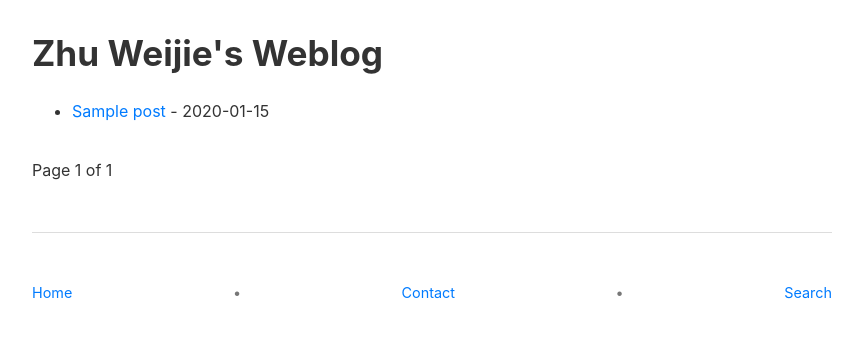
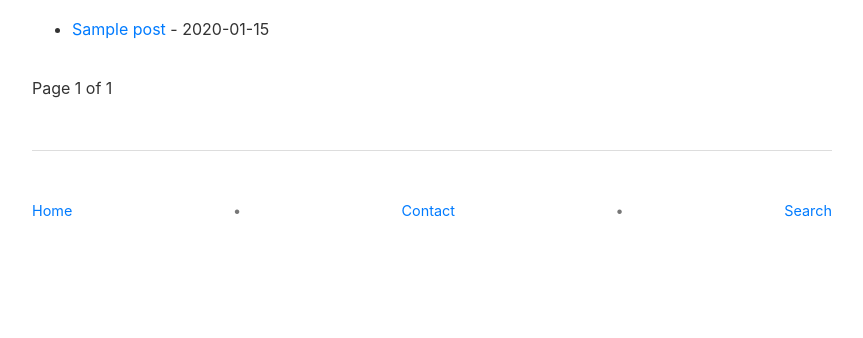
Before and after one commit to zhu-weijie/my-static-blog, a Python web app: template templates/index.html in a window 1280 px wide. Shown: the part 213-551 px from the top of the page, without its empty margins (208-1071 px from the left). Run offline with Jinja, Linux system fonts and the light colour scheme; the template is opened without the code that fills it: most values are stand-ins (such as "Sample title", 1, 10 or a date in 2020).

Commit message:
Update index.html and list.html

```diff
--- a/templates/index.html
+++ b/templates/index.html
@@ -1,19 +1,16 @@
 {% extends "base.html" %}
 
 {% block content %}
-    <h1>Zhu Weijie's Weblog</h1>
-    <ul>
-        <!-- Now we loop through page.posts -->
+    <ul class="post-list">
         {% for post in page.posts %}
         <li>
             <a href="{{ post.permalink }}">{{ post.title }}</a>
-            - {{ post.date.strftime('%Y-%m-%d') }}
+            <span class="post-date">- {{ post.date.strftime('%Y-%m-%d') }}</span>
         </li>
         {% endfor %}
     </ul>
 
-    <!-- Pagination Navigation -->
-    <nav>
+    <nav class="pagination">
         {% if page.has_prev %}
             {% if page.prev_page_num == 1 %}
                 <a href="/">&laquo; Previous</a>
@@ -22,7 +19,7 @@
             {% endif %}
         {% endif %}
 
-        <span>Page {{ page.page_num }} of {{ page.total_pages }}</span>
+        <span class="page-number">Page {{ page.page_num }} of {{ page.total_pages }}</span>
 
         {% if page.has_next %}
             <a href="/page/{{ page.next_page_num }}/">Next &raquo;</a>
--- a/templates/list.html
+++ b/templates/list.html
@@ -4,11 +4,11 @@
 
 {% block content %}
     <h1>{{ title }}</h1>
-    <ul>
+    <ul class="post-list">
         {% for post in posts %}
         <li>
             <a href="{{ post.permalink }}">{{ post.title }}</a>
-            - {{ post.date.strftime('%Y-%m-%d') }}
+            <span class="post-date">- {{ post.date.strftime('%Y-%m-%d') }}</span>
         </li>
         {% endfor %}
     </ul>
```
